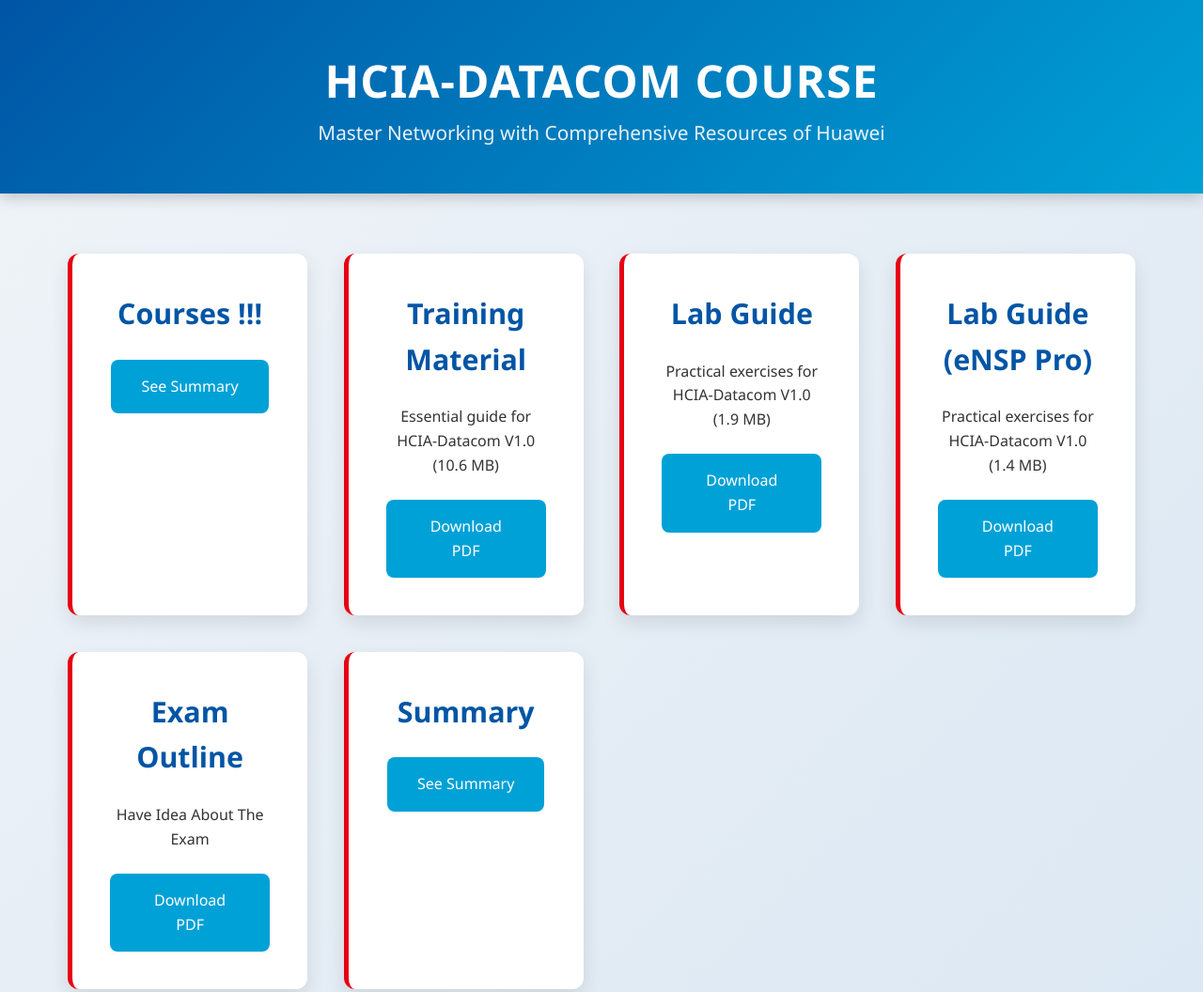
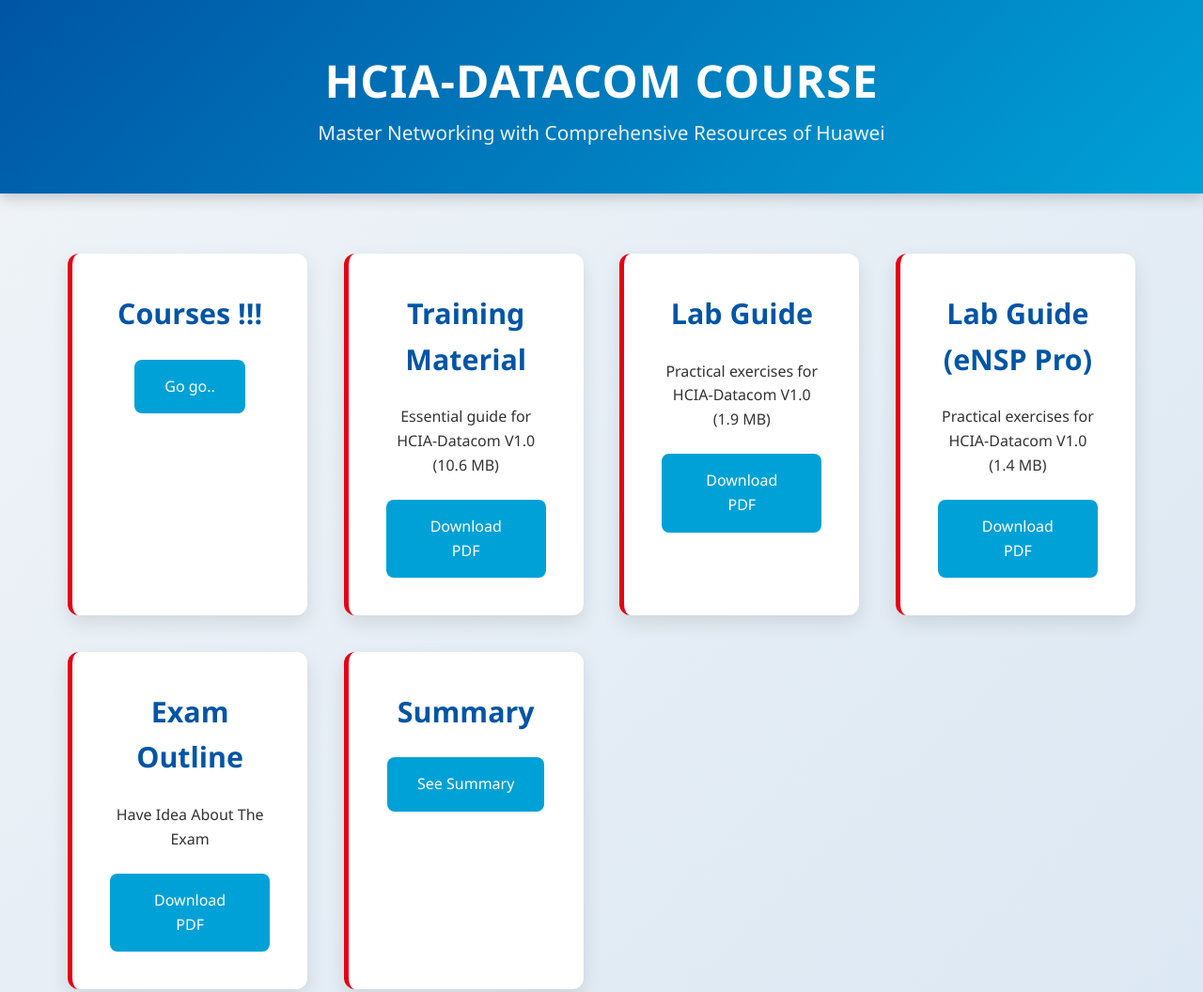
Before and after one commit to achrafkeddour/hcia, a plain HTML site: page index.html in a window 1280 px wide. Shown: the top 1056 px of the page at 94% size. Drawn offline with Linux system fonts and the light colour scheme.

Commit message:
Update index.html

```diff
--- a/index.html
+++ b/index.html
@@ -218,7 +218,7 @@
         <div class="course-grid">
             <div class="course-part" role="article">
                 <h2>Courses !!!</h2>
-                <a href="lessons/lessons.html" target="_blank" >See Summary</a>
+                <a href="lessons/lessons.html" target="_blank" >Go go..</a>
             </div>
 
             <div class="course-part" role="article">
```
